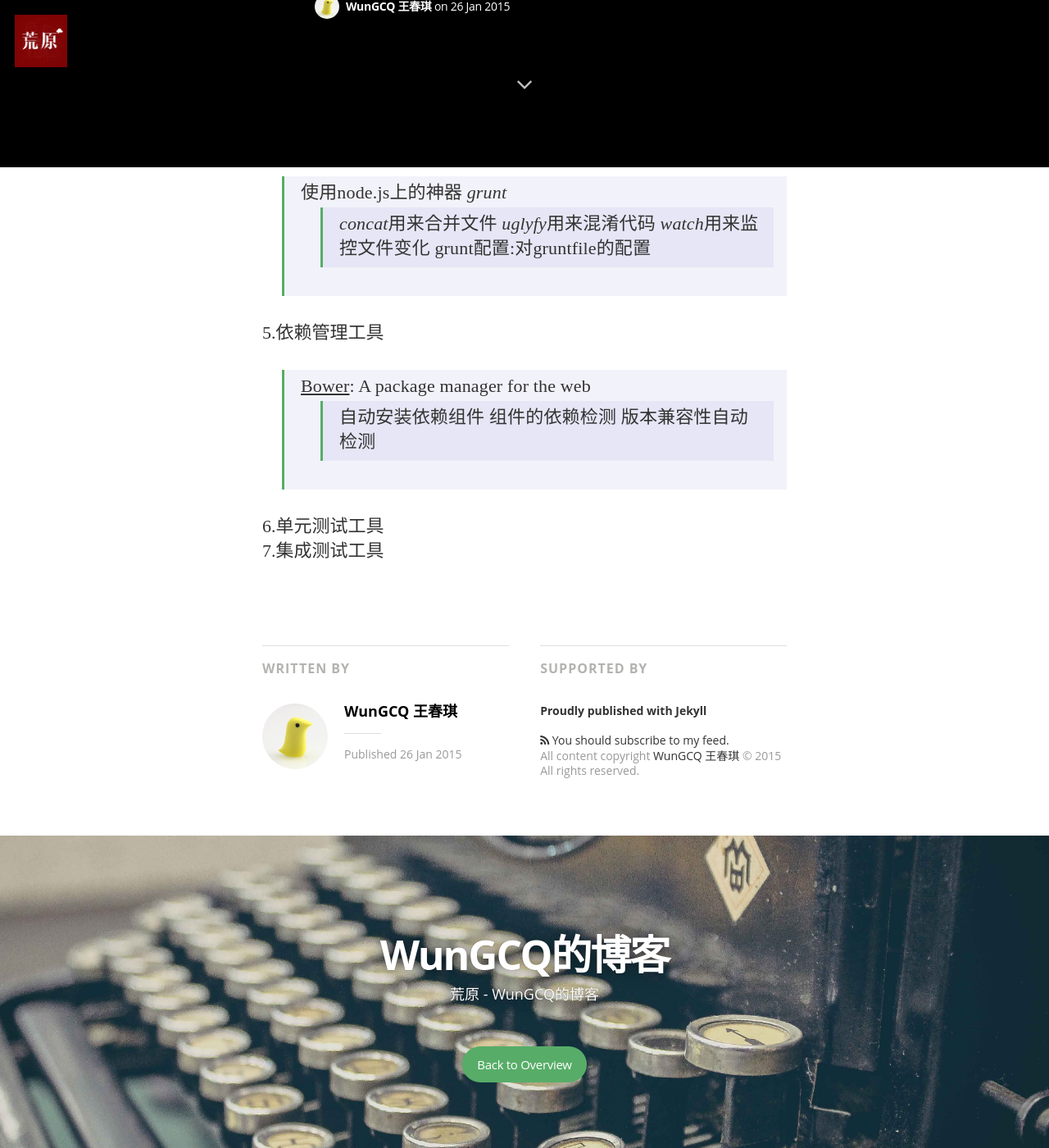
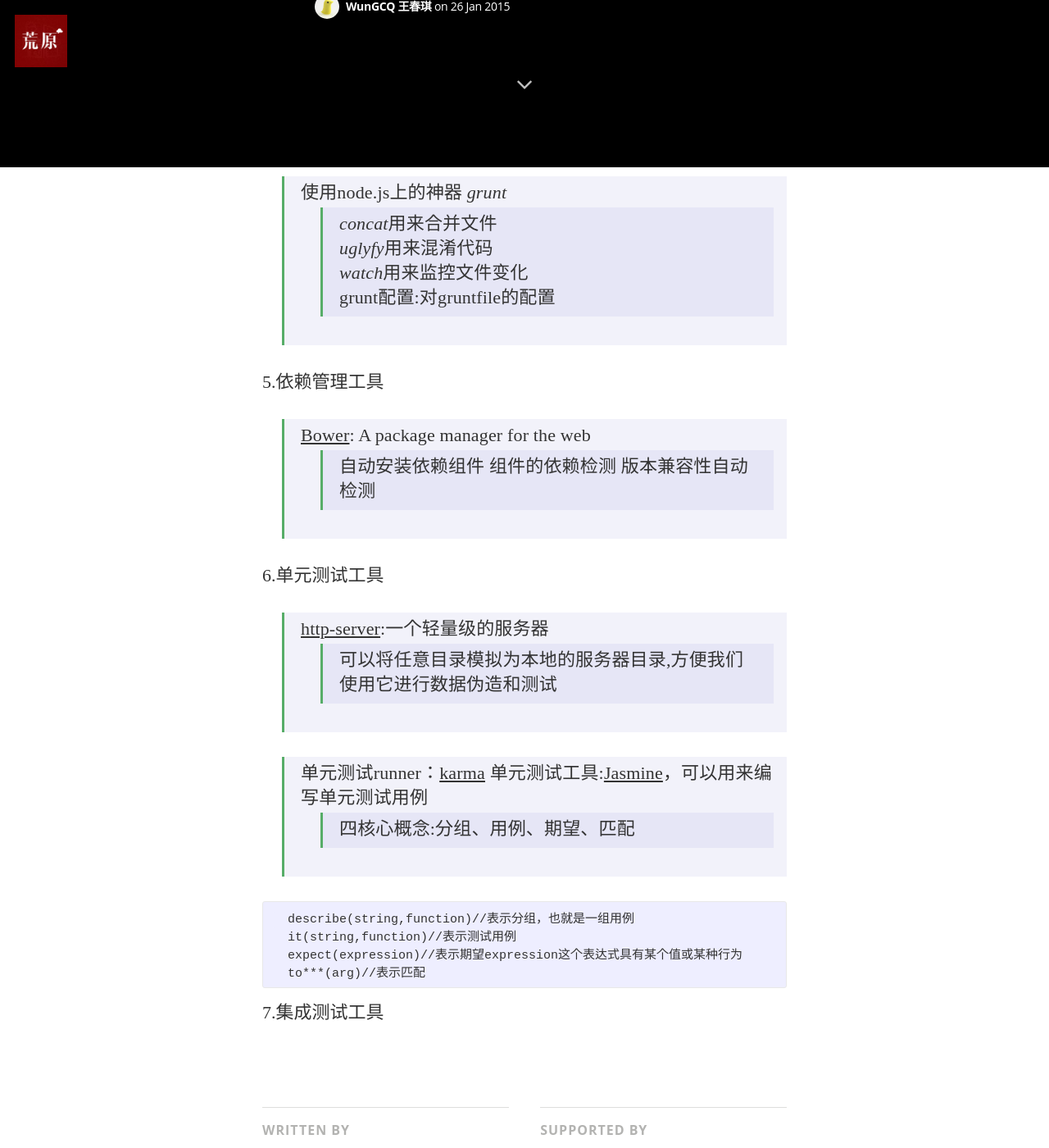
Before and after one commit to wcqblog/wcqblog.github.io, a Jekyll site: the page built from _posts/2015-1-26-前端开发环境.markdown, in a window 1280 px wide and 1400 px high, scrolled down 1196 px. Shown: the whole window at 82% size. Built offline with Jekyll 4.4.1, drawn with Linux system fonts in a browser that asks for light colours; nearby versions of some CDN libraries; some web fonts are replaced; Markdown is read by kramdown in place of the engine named in the settings.

Commit message:
Update 2015-1-26-前端开发环境.markdown

````diff
--- a/_posts/2015-1-26-前端开发环境.markdown
+++ b/_posts/2015-1-26-前端开发环境.markdown
@@ -17,9 +17,9 @@ image: /assets/article_images/angular/angular.jpg
 
 4.代码合并和混淆工具<br>
 > 使用node.js上的神器 *grunt*
->>   *concat*用来合并文件
->>   *uglyfy*用来混淆代码
->>   *watch*用来监控文件变化
+>>   *concat*用来合并文件<br>
+>>   *uglyfy*用来混淆代码<br>
+>>   *watch*用来监控文件变化<br>
 > grunt配置:对gruntfile的配置
 
 5.依赖管理工具<br>
@@ -29,4 +29,20 @@ image: /assets/article_images/angular/angular.jpg
 >>   版本兼容性自动检测
 
 6.单元测试工具<br>
+> [http-server](https://github.com/nodeapps/http-server):一个轻量级的服务器
+>>可以将任意目录模拟为本地的服务器目录,方便我们使用它进行数据伪造和测试
+
+> 单元测试runner：[karma](http://karma-runner.github.io/)
+> 单元测试工具:[Jasmine](http://jasmine.github.io/)，可以用来编写单元测试用例
+>> 四核心概念:分组、用例、期望、匹配
+
+```Javascript
+  describe(string,function)//表示分组，也就是一组用例
+  it(string,function)//表示测试用例
+  expect(expression)//表示期望expression这个表达式具有某个值或某种行为
+  to***(arg)//表示匹配
+```
+
+
+
 7.集成测试工具<br>
````
